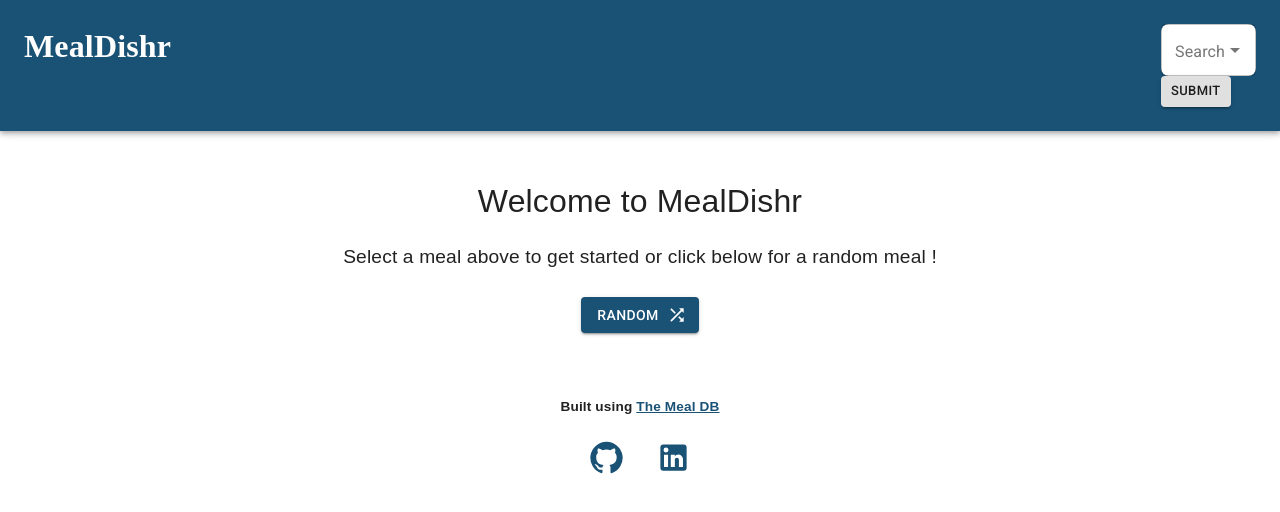
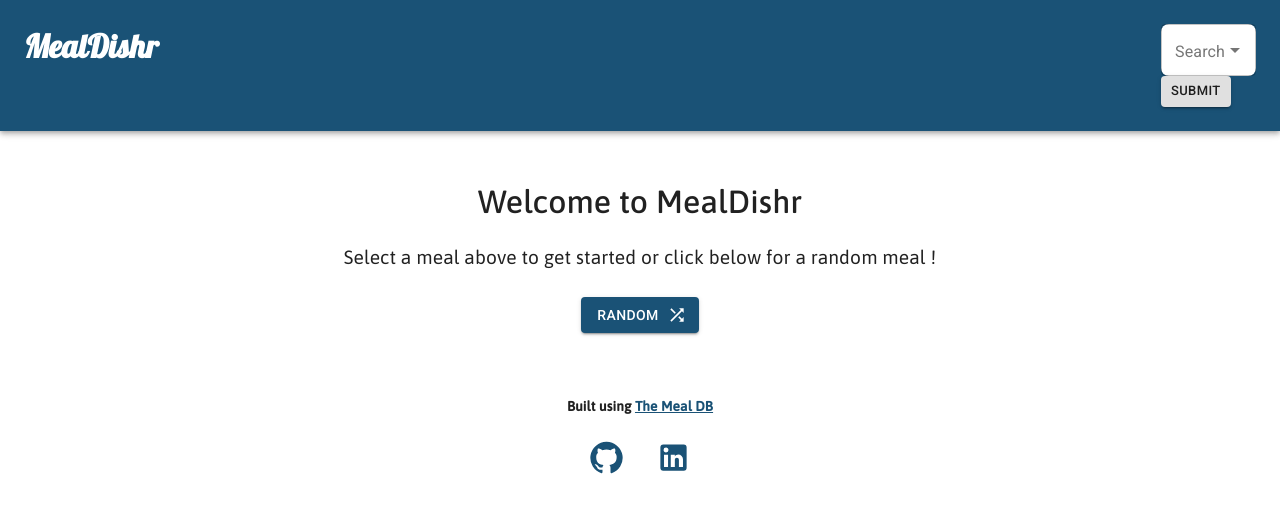
Before and after one commit to criscunas/MealDishrNext, a Next.js app: page / in a window 1280 px wide. Shown: the top 512 px of the page. Built offline with nearby package versions, Linux system fonts and the light colour scheme.

Commit message:
added custom fonts

```diff
--- a/pages/_document.js
+++ b/pages/_document.js
@@ -14,6 +14,8 @@
             rel="stylesheet"
             href="https://fonts.googleapis.com/css?family=Roboto:300,400,500,700&display=swap"
           />
+          <link href="https://fonts.googleapis.com/css2?family=Lobster&display=swap" rel="stylesheet"/>
+          <link href="https://fonts.googleapis.com/css2?family=Asap:ital,wght@0,400;0,500;1,500&display=swap" rel="stylesheet"/>
         </Head>
         <body>
           <Main />
```
